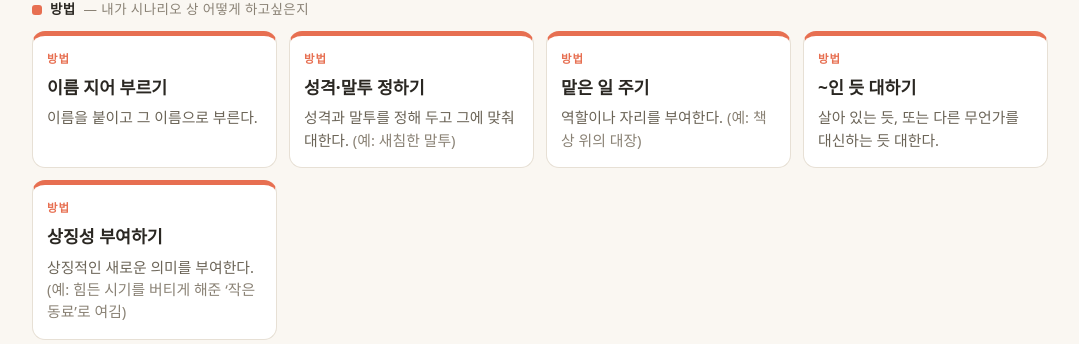
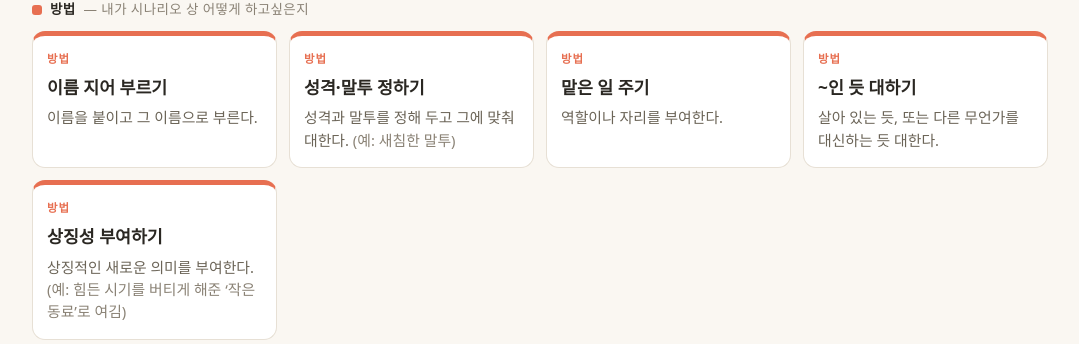
Before and after one commit to ChungHaLee/toy-workshop-flask-2, a Flask app: page / in a window 1280 px wide. Shown: the part 549-893 px from the top of the page, without its empty margins (100-1179 px from the left). Run offline with Flask 3, Linux system fonts and the light colour scheme.

Commit message:
fifth commit

```diff
--- a/templates/index.html
+++ b/templates/index.html
@@ -199,7 +199,7 @@ const THEMES = [
     methods:[
       {t:'이름 지어 부르기', d:'이름을 붙이고 그 이름으로 부른다.'},
       {t:'성격·말투 정하기', d:'성격과 말투를 정해 두고 그에 맞춰 대한다. <span class="ex">(예: 새침한 말투)</span>'},
-      {t:'맡은 일 주기', d:'역할이나 자리를 부여한다. <span class="ex">(예: 책상 위의 대장)</span>'},
+      {t:'맡은 일 주기', d:'역할이나 자리를 부여한다.'},
       {t:'~인 듯 대하기', d:'살아 있는 듯, 또는 다른 무언가를 대신하는 듯 대한다.'},
       {t:'상징성 부여하기', d:'상징적인 새로운 의미를 부여한다. <span class="ex">(예: 힘든 시기를 버티게 해준 ‘작은 동료’로 여김)</span>'},
     ]},
@@ -211,7 +211,7 @@ const THEMES = [
     methods:[
       {t:'이름 지어 부르기', d:'이름을 붙이고 그 이름으로 부른다.'},
       {t:'성격·말투 정하기', d:'성격과 말투를 정해 두고 그에 맞춰 대한다. <span class="ex">(예: 새침한 말투)</span>'},
-      {t:'맡은 일 주기', d:'역할이나 자리를 부여한다. <span class="ex">(예: 책상 위의 대장)</span>'},
+      {t:'맡은 일 주기', d:'역할이나 자리를 부여한다.'},
       {t:'전시 및 배치하기', d:'두개의 장난감을 특정 방식으로 전시 또는 배치한다.'},
       {t:'사이 정하기', d:'친구·가족·라이벌처럼 둘의 관계를 정한다.'},
       {t:'편 나누고 무리 짓기', d:'여러 개를 편으로 나누거나 무리 지어 모은다.'},
```
